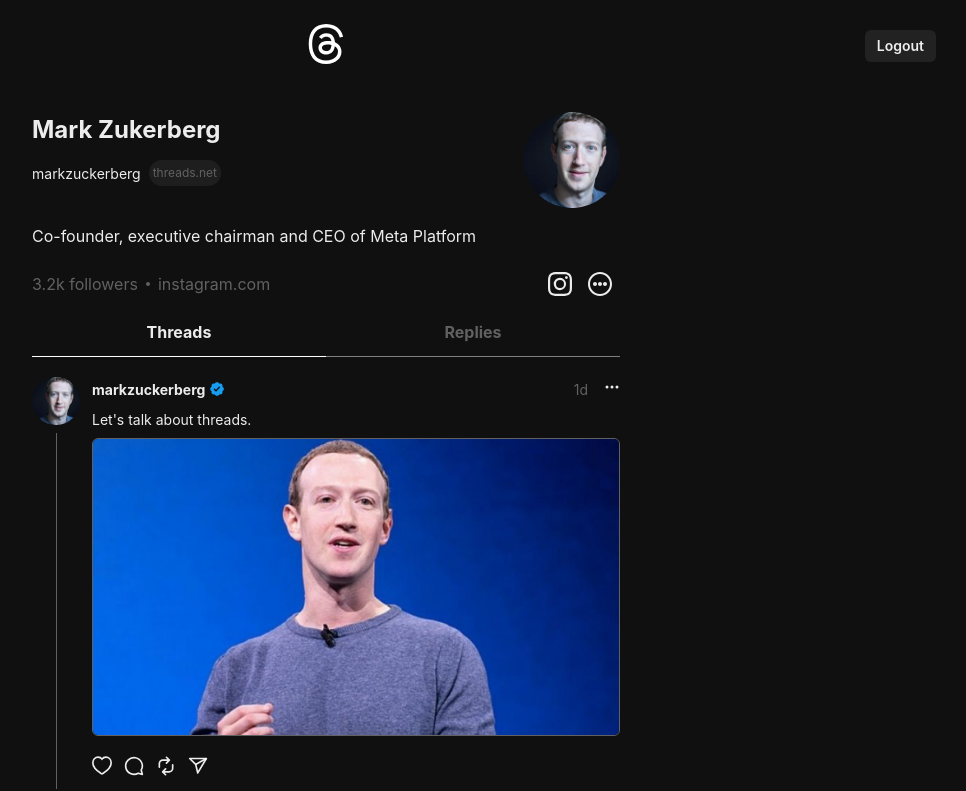
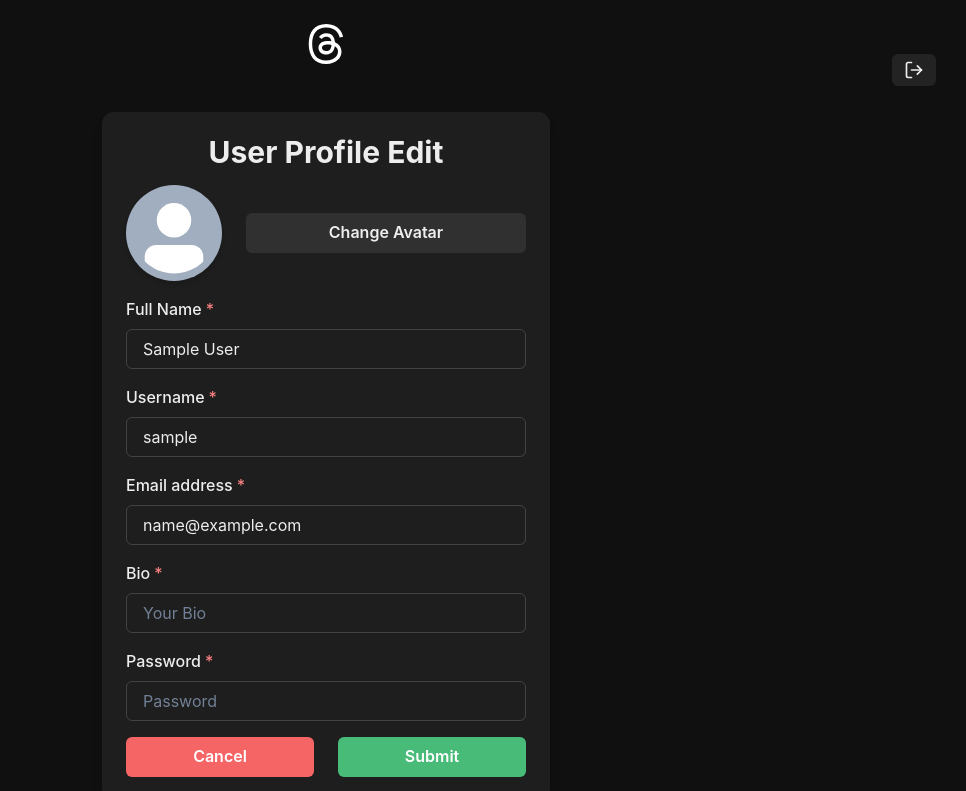
Before and after one commit to Slerxerz/Threads, a React (Vite) app in the folder frontend/: page /update in a window 1280 px wide. Shown: the top 791 px of the page, without its empty margins (314-1280 px from the left). Built offline with nearby package versions, Linux system fonts and the light colour scheme; sample sign-in values are in the browser's storage.

Commit message:
Added Profile Update Page

```diff
--- a/frontend/src/App.jsx
+++ b/frontend/src/App.jsx
@@ -4,6 +4,7 @@
 import PostPage from './pages/PostPage'
 import HomePage from "./pages/HomePage"
 import AuthPage from './pages/AuthPage'
+import UpdateProfilePage from './pages/UpdateProfilePage'
 import Header from "./components/Header"
 import LogoutButton from "./components/LogoutButton"
 import { useRecoilValue } from "recoil"
@@ -16,6 +17,7 @@
       <Routes>
         <Route path="/" element={user?<HomePage/>:<Navigate to ="/auth"/>}/>
         <Route path="/auth" element={!user ? <AuthPage/>:<Navigate to ="/"/>}/>
+        <Route path="/update" element={user ? <UpdateProfilePage/>:<Navigate to ="/auth"/>}/>
         <Route path = "/:username" element={<UserPage/>}/>
         <Route path = "/:username/post/:pid" element={<PostPage/>}/>
 
--- a/frontend/src/components/LogoutButton.jsx
+++ b/frontend/src/components/LogoutButton.jsx
@@ -2,6 +2,7 @@
 import { useSetRecoilState } from "recoil"
 import userAtom from "../atoms/userAtom"
 import useShowToast from "../hooks/useShowToast"
+import {FiLogOut} from "react-icons/fi"
 
 const LogoutButton = () => {
     const setUser = useSetRecoilState(userAtom)
@@ -30,8 +31,9 @@
 
   return (
     <Button
-    position={"fixed"} top={"30px"} right={"30px"} size={"sm"} onClick={handleLogout}>
-        Logout</Button>
+    position={"absolute"} top={"30px"} right={"30px"} size={"sm"} onClick={handleLogout}>
+        <FiLogOut size={20}/>
+    </Button>
   )
 }
 
--- /dev/null
+++ b/frontend/src/hooks/usePreviewImage.jsx
@@ -0,0 +1,12 @@
+import { useState } from "react"
+
+const usePreviewImage = () => {
+    const [imageURL,setImageURL] =useState(null)
+    const handleImageChange = (e) =>{
+        const file = e.target.files[0]
+        console.log(file)
+    }
+    return {handleImageChange,imageURL}
+}
+
+export default usePreviewImage
--- a/frontend/src/hooks/useShowToast.jsx
+++ b/frontend/src/hooks/useShowToast.jsx
@@ -1,5 +1,4 @@
 import { useToast } from '@chakra-ui/react'
-import React from 'react'
 
 const useShowToast = () => {
     const toast = useToast()
--- /dev/null
+++ b/frontend/src/pages/UpdateProfilePage.jsx
@@ -0,0 +1,130 @@
+import {
+    Button,
+    Flex,
+    FormControl,
+    FormLabel,
+    Heading,
+    Input,
+    Stack,
+    useColorModeValue,
+    Avatar,
+    Center,
+  } from '@chakra-ui/react';
+import { useRef, useState } from 'react';
+import { useRecoilState } from 'recoil';
+import userAtom from '../atoms/userAtom';
+import usePreviewImage from '../hooks/usePreviewImage';
+
+  const UpdateProfilePage=()=> {
+    const [user,setUser]= useRecoilState(userAtom)
+    const [inputs,setInputs]= useState({
+        name:user.name,
+        username:user.username,
+        email:user.email,
+        bio:user.bio,
+        password:'',
+    })
+    const fileRef = useRef(null)
+    const {handleImageChange} = usePreviewImage
+    return (
+      <Flex
+        align={'center'}
+        justify={'center'}
+        my={6}>
+        <Stack
+          spacing={4}
+          w={'full'}
+          maxW={'md'}
+          bg={useColorModeValue('white', 'gray.dark')}
+          rounded={'xl'}
+          boxShadow={'lg'}
+          p={6}>
+          <Heading lineHeight={1.1} fontSize={{ base: '2xl', sm: '3xl' }} textAlign={"center"}>
+            User Profile Edit
+          </Heading>
+          <FormControl id="userName">
+            <Stack direction={['column', 'row']} spacing={6}>
+              <Center>
+                <Avatar size="xl" boxShadow={"md"} src={user.profilePicture}/>
+              </Center>
+              <Center w="full">
+                <Button w="full" onClick={()=>fileRef.current.click()}>Change Avatar</Button>
+                <Input type='file' hidden ref={fileRef} onChange={handleImageChange}/>
+              </Center>
+            </Stack>
+          </FormControl>
+          <FormControl isRequired>
+            <FormLabel>Full Name</FormLabel>
+            <Input
+              placeholder="John Doe"
+              value={inputs.name}
+              onChange={(e)=>setInputs({...inputs,name:e.target.value})}
+              _placeholder={{ color: 'gray.500' }}
+              type="text"
+            />
+          </FormControl>
+          <FormControl isRequired>
+            <FormLabel>Username</FormLabel>
+            <Input
+              placeholder="johndoe"
+              value={inputs.username}
+              onChange={(e)=>setInputs({...inputs,username: e.target.value})}
+              _placeholder={{ color: 'gray.500' }}
+              type="text"
+            />
+          </FormControl>
+          <FormControl isRequired>
+            <FormLabel>Email address</FormLabel>
+            <Input
+              placeholder="your-email@example.com"
+              value={inputs.email}
+              onChange={(e)=>setInputs({...inputs,email: e.target.value})}
+              _placeholder={{ color: 'gray.500' }}
+              type="email"
+            />
+          </FormControl>
+          <FormControl isRequired>
+            <FormLabel>Bio</FormLabel>
+            <Input
+              placeholder="Your Bio"
+              value={inputs.bio}
+              onChange={(e)=>setInputs({...inputs,bio: e.target.value})}
+              _placeholder={{ color: 'gray.500' }}
+              type="text"
+            />
+          </FormControl>
+          <FormControl isRequired>
+            <FormLabel>Password</FormLabel>
+            <Input
+              placeholder="Password"
+              value={inputs.password}
+              onChange={(e)=>setInputs({...inputs,password: e.target.value})}
+              _placeholder={{ color: 'gray.500' }}
+              type="password"
+            />
+          </FormControl>
+          <Stack spacing={6} direction={['column', 'row']}>
+            <Button
+              bg={'red.400'}
+              color={'white'}
+              w="full"
+              _hover={{
+                bg: 'red.500',
+              }}>
+              Cancel
+            </Button>
+            <Button
+              bg={'green.400'}
+              color={'white'}
+              w="full"
+              _hover={{
+                bg: 'green.500',
+              }}>
+              Submit
+            </Button>
+          </Stack>
+        </Stack>
+      </Flex>
+    );
+  }
+export default UpdateProfilePage
```
Also changed, not shown: 1 other file (tests, documents, lock files or other folders).
